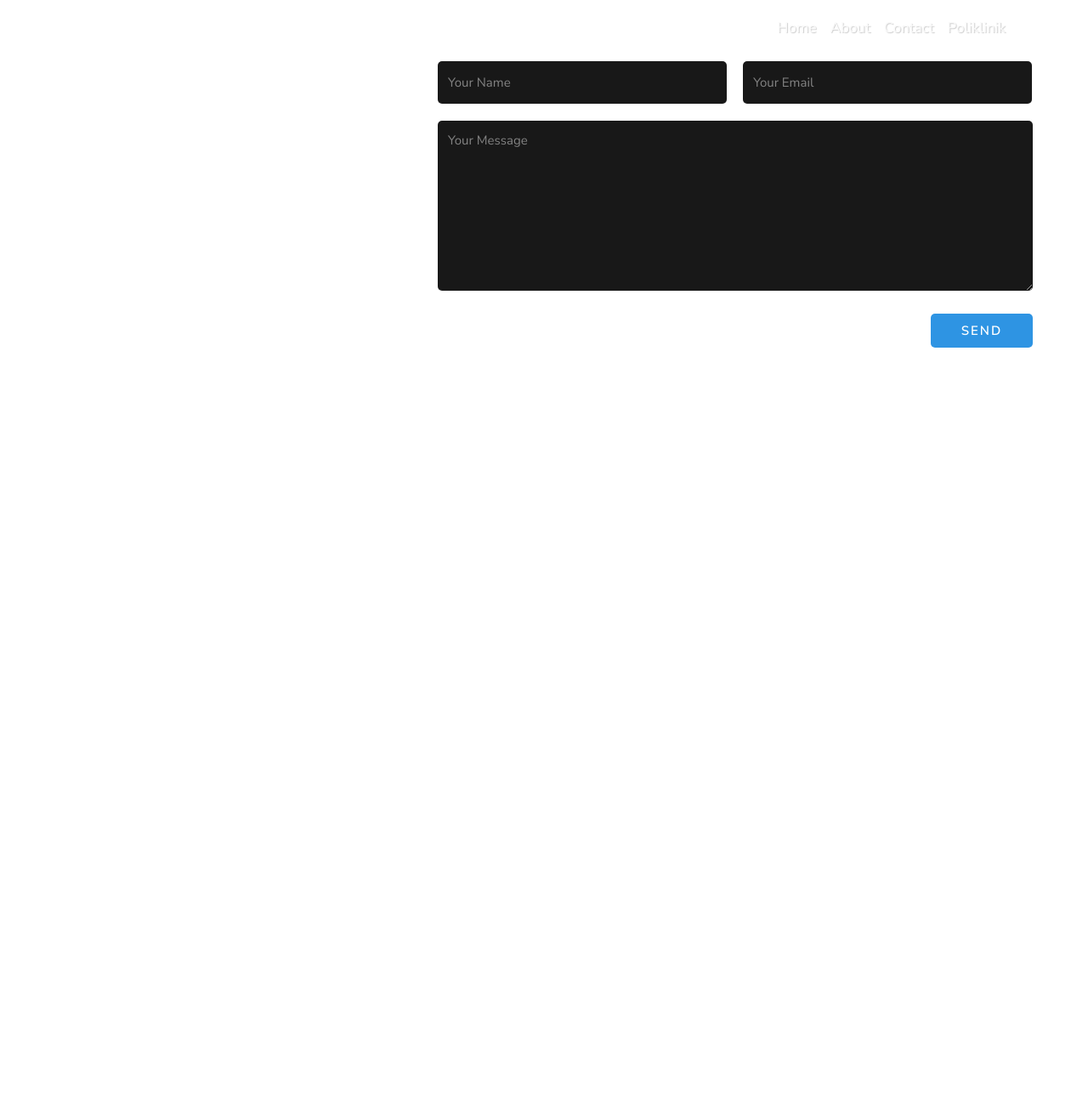
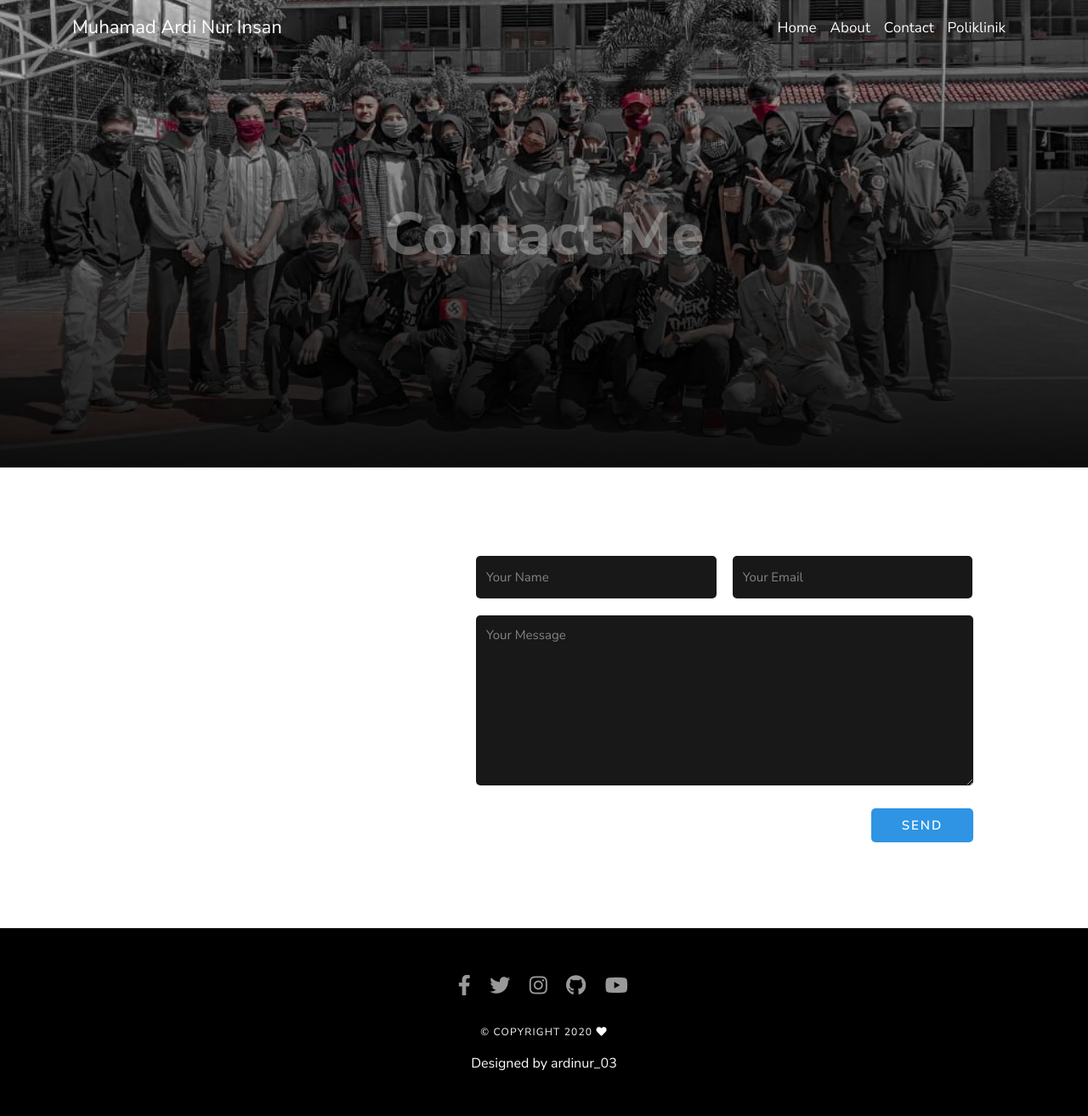
Before and after one commit to ardinur03/CI4App, a CodeIgniter 4 app: template app/Views/pages/v_contact.php in a window 1280 px wide. Shown: the whole page at 85% size. Before the commit the page ends 409 px from the top, so only its background shows below. Run offline with PHP 8.4 and a stand-in for CodeIgniter, Linux system fonts and the light colour scheme; the template is opened without the code that fills it, so the values that code supplies are empty; some libraries are stand-ins or nearby versions.

Commit message:
make view contact

```diff
--- a/app/Views/pages/v_contact.php
+++ b/app/Views/pages/v_contact.php
@@ -3,14 +3,27 @@
 <?= $this->section('content'); ?>
 <?= $this->include('layout/navbar'); ?>
 
+<section id="hero-contact">
+  <div class="jumbotron jumbotron-fluid bg-img-jumbotron justify-content-center">
+    <div class="container">
+      <h1 class="display-4 contact-me">Contact Me</h1>
+    </div>
+  </div>
+</section>
+
 <!--contact section start-->
-<section class="contact-section">
+<section id="contact-section">
+  <div class="container">
+    <div class="row">
+      <div class="col-md-5">
         <div class="contact-info">
-    <div><i class="fas fa-map-marker-alt"></i>Address, City, Country</div>
-    <div><i class="fas fa-envelope"></i>contact@email.com</div>
-    <div><i class="fas fa-phone"></i>+00 0000 000 000</div>
-    <div><i class="fas fa-clock"></i>Mon - Fri 8:00 AM to 5:00 PM</div>
+          <div><i class="fas fa-map-marker-alt"></i>Jalan Raya Contong No. 63</div>
+          <div><i class="fas fa-envelope"></i>ardinurinsan03@gmail.com</div>
+          <div><i class="fas fa-phone"></i>0895328885809</div>
+          <div><i class="fas fa-clock"></i><p id="jam"></p> : <p id="menit"></p> : <p id="detik"></p></div>
         </div>
+      </div>
+      <div class="col-md-7">
         <div class="contact-form">
           <h2>Contact Me</h2>
           <form class="contact" action="" method="post">
@@ -20,6 +33,11 @@
             <input type="submit" name="submit" class="send-btn" value="Send">
           </form>
         </div>
-</section>
+      </div>
+    </div>
+  </div>
+</section> <br><br><br>
 <!--contact section end-->
+
+<?= $this->include('layout/footer'); ?>
 <?= $this->endsection(); ?>
```
Lines whose indentation alone changed are shown as unchanged.
